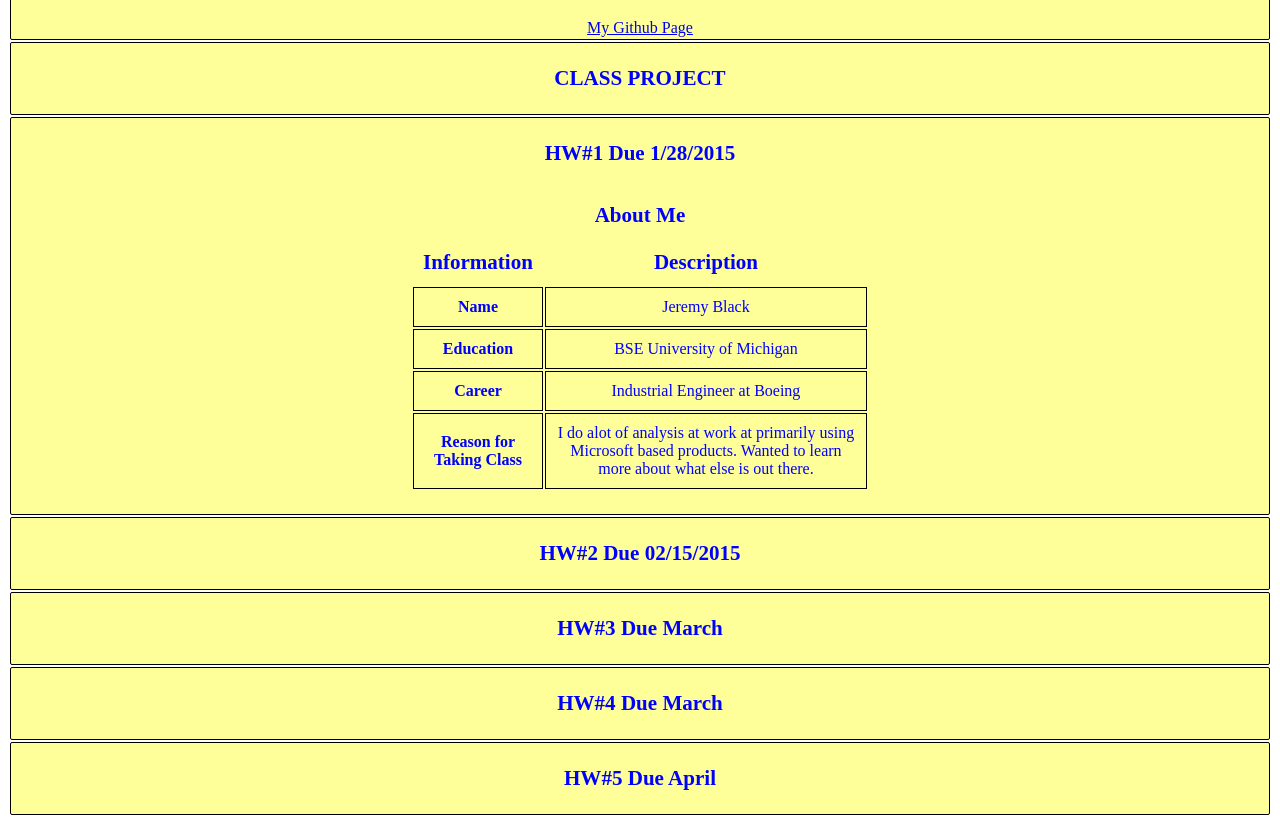
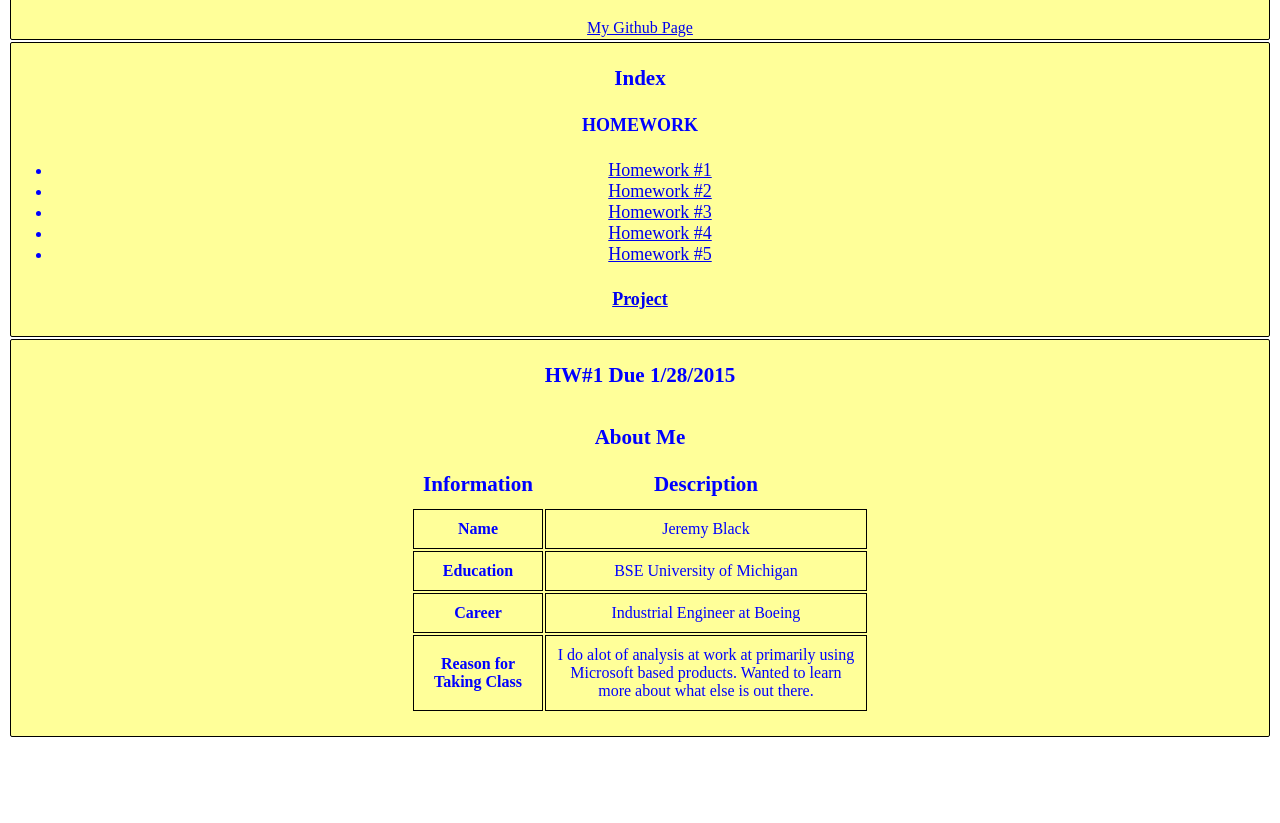
Before and after one commit to jeremyb311/jeremyb311.github.io, a plain HTML site: page index.html in a window 1280 px wide. Shown: the part 196-1019 px from the top of the page. After the commit the page ends 941 px from the top, so only its background shows below. Drawn offline with Linux system fonts and the light colour scheme.

Commit message:
Update index.html

```diff
--- a/index.html
+++ b/index.html
@@ -10,19 +10,20 @@
 			<h1 style="display=inline">Welcome to my IE 590 Homepage</h1>
 			<a href="https://github.com/jeremyb311/jeremyb311.github.io">My Github Page</a>
 		</div>
-	</body>
-</html>
-<html>
+		<div id="div-HW1">
+			<h3> Index </h3>
 
-	<body>
-		<div id="div-HW1">
-			<h3> CLASS PROJECT</h3>
+			<h4>HOMEWORK</h4>
+			<ul>
+				<li><a href="https:\\www.google.com">Homework #1</a></li>
+				<li><a href="https:\\www.google.com">Homework #2</a></li>
+				<li><a href="https:\\www.google.com">Homework #3</a></li>
+				<li><a href="https:\\www.google.com">Homework #4</a></li>
+				<li><a href="https:\\www.google.com">Homework #5</a></li>
+			</ul>
+			<h4><a href="https:\\www.google.com">Project</a></h4>
 		</div>
-	</body>
 
-</html>
-<html class="HW1">
-	<body>
 		<div id="div-HW1">
 			<h3> HW#1 Due 1/28/2015</h>
 			<br></br>
@@ -54,54 +55,3 @@
 		</div>
 	</body>
 </html>
-<html>
-
-	<body>
-		<div id="div-HW1">
-			<h3> HW#2 Due 02/15/2015</h3>
-		</div>
-	</body>
-
-</html>
-
-
-
-<html>
-
-	<body>
-		<div id="div-HW1">
-			<h3> HW#3 Due March</h3>
-		</div>
-	</body>
-
-</html>
-
-
-
-
-
-
-<html>
-
-	<body>
-		<div id="div-HW1">
-			<h3> HW#4 Due March</h3>
-		</div>
-	</body>
-
-</html>
-
-
-
-
-
-
-<html>
-
-	<body>
-		<div id="div-HW1">
-			<h3> HW#5 Due April</h3>
-		</div>
-	</body>
-
-</html>
```
